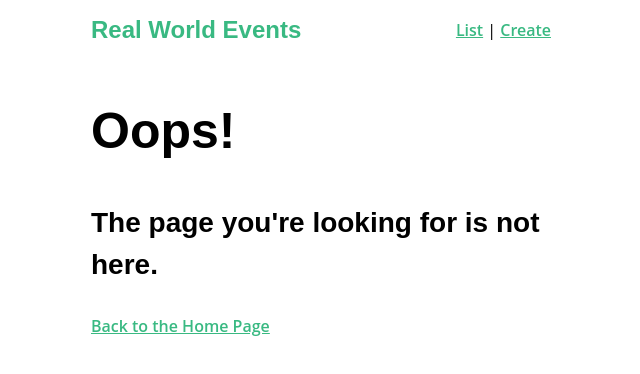
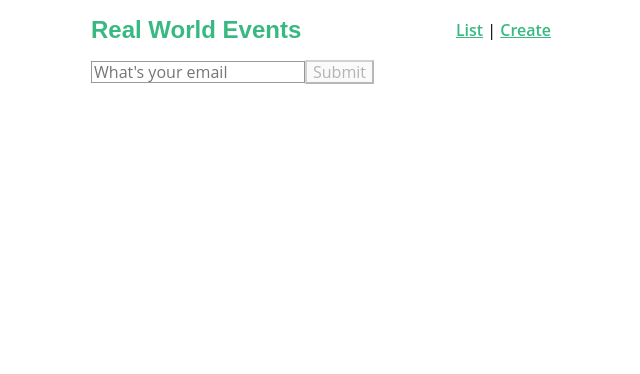
Before and after one commit to demac20/real-world-vue, a Vue app: page /example in a window 1280 px wide. Before the commit this address led to /404. Shown: the top 374 px of the page, without its empty margins (319-959 px from the left). Built offline with nearby package versions, Linux system fonts and the light colour scheme.

Commit message:
Added Exampe View to Test Validation

```diff
--- a/package.json
+++ b/package.json
@@ -13,12 +13,13 @@
     "vue": "^2.5.17",
     "vue-router": "^3.0.1",
     "vuejs-datepicker": "^1.5.3",
+    "vuelidate": "^0.7.4",
     "vuex": "^3.0.1"
   },
   "devDependencies": {
     "@vue/cli-plugin-babel": "^3.0.5",
     "@vue/cli-plugin-eslint": "^3.0.5",
-    "@vue/cli-service": "^3.0.5",
+    "@vue/cli-service": "^3.2.2",
     "@vue/eslint-config-prettier": "^3.0.5",
     "vue-template-compiler": "^2.5.17"
   }
--- a/src/App.vue
+++ b/src/App.vue
@@ -243,4 +243,10 @@
 select::ms-expand {
   opacity: 0;
 }
+.error {
+  border: 1px solid red;
+}
+.errorMessage {
+  color: red;
+}
 </style>
--- a/src/router.js
+++ b/src/router.js
@@ -7,6 +7,7 @@
 import store from '@/store/store'
 import NotFound from './views/NotFound'
 import NetworkIssue from './views/NetworkIssue'
+import Example from './views/Example.vue'
 
 Vue.use(Router)
 
@@ -19,6 +20,10 @@
       name: 'event-list',
       component: EventList,
       props: true
+    },
+    {
+      path: '/example',
+      component: Example
     },
     {
       path: '/event/:id',
--- /dev/null
+++ b/src/views/Example.vue
@@ -0,0 +1,44 @@
+<template>
+  <form @submit.prevent="submit">
+    <input
+      type="email"
+      placeholder="What's your email"
+      v-model="email"
+      :class="{ error: $v.email.$error }"
+      @blur="$v.email.$touch()"
+    >
+
+    <div v-if="$v.email.$error">
+      <p v-if="!$v.email.email" class="errorMessage">Please enter a valid email</p>
+      <p v-if="!$v.email.required" class="errorMessage">Email is required</p>
+    </div>
+
+    <button :disabled="$v.$invalid" type="submit">Submit</button>
+    <p v-if="$v.$anyError" class="errorMessage">Please fill out the required fields</p>
+  </form>
+</template>
+
+<script>
+import { required, email } from 'vuelidate/lib/validators'
+export default {
+  data() {
+    return {
+      email: null
+    }
+  },
+  validations: {
+    email: {
+      required,
+      email
+    }
+  },
+  methods: {
+    submit() {
+      this.$v.$touch()
+      if (!this.$v.$invalid) {
+        console.log('Form Submission:', this.email)
+      }
+    }
+  }
+}
+</script>
```
Also changed, not shown: src/main.js (+5 -2 lines), 1 other file (tests, documents, lock files or other folders).
